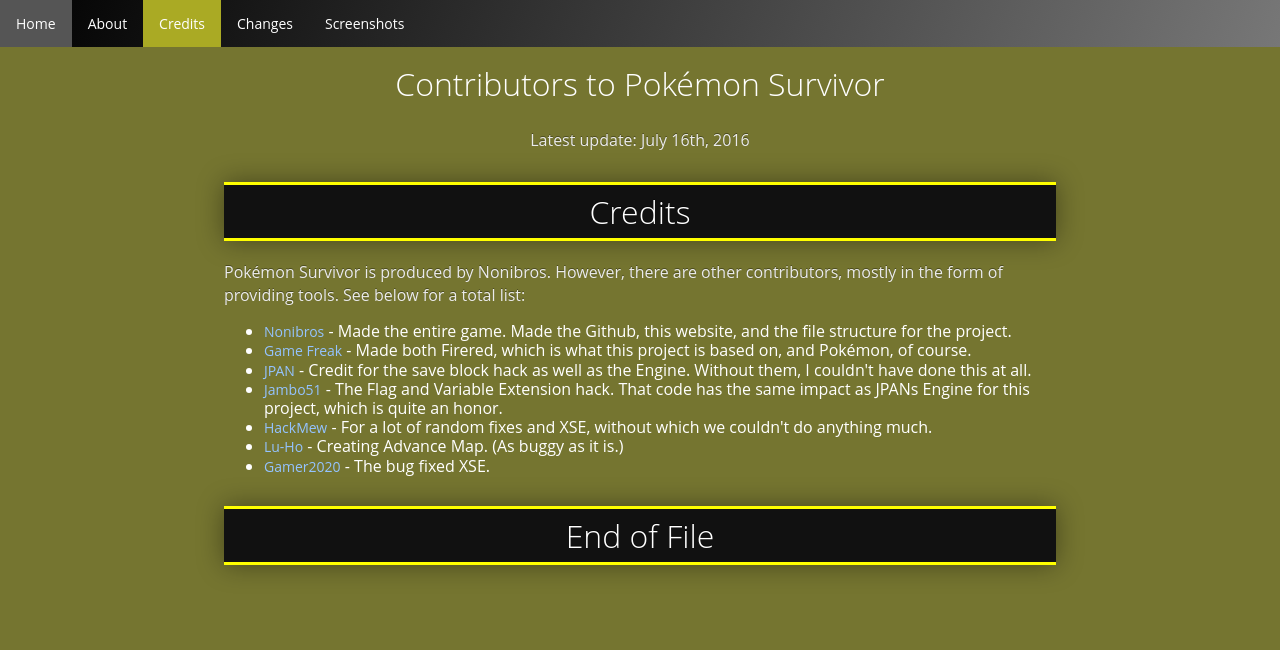
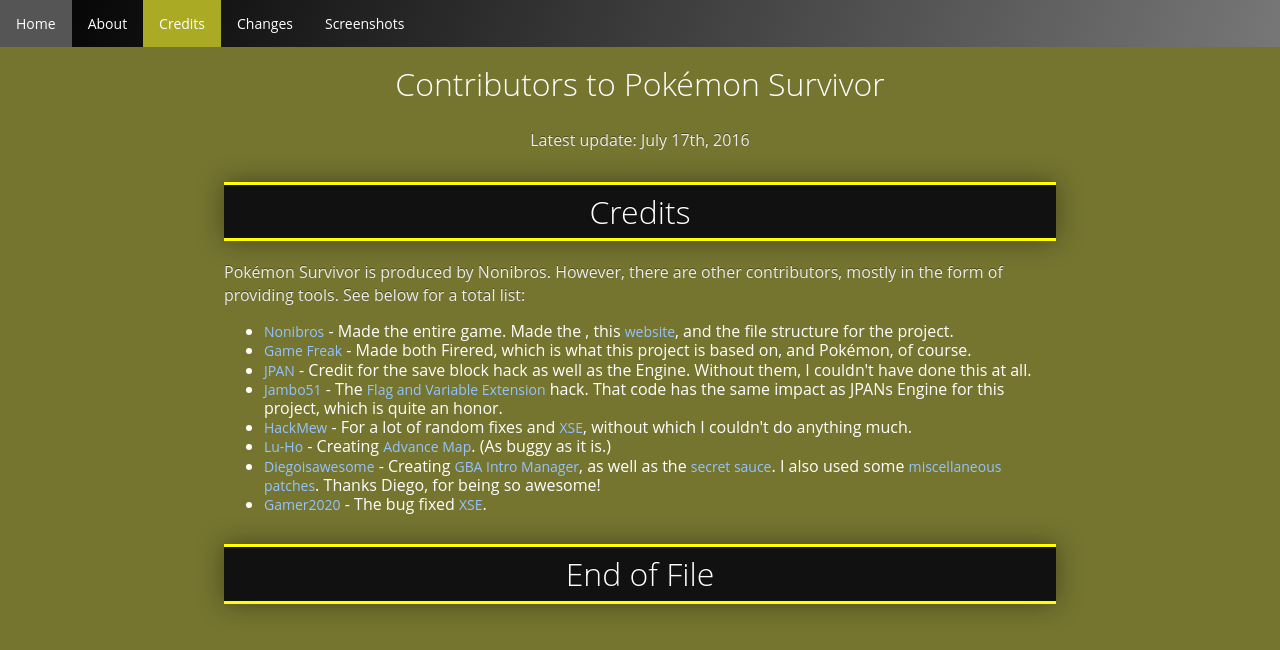
Before and after one commit to Nonibros/Pokemon-Survivor, a plain HTML site: page CONTRIBUTIONS.html in a window 1280 px wide. Drawn offline with Linux system fonts and the light colour scheme.

Commit message:
Added links to contributions. Also added Diego, for he is awesome.

```diff
--- a/CONTRIBUTIONS.html
+++ b/CONTRIBUTIONS.html
@@ -22,20 +22,21 @@
 <div class="content">
 <h1 style="text-align: center;">Contributors to Pokémon Survivor</h1>
 
-<p style="text-align: center;">Latest update: July 16th, 2016</p>
+<p style="text-align: center;">Latest update: July 17th, 2016</p>
 
 <h2>Credits</h2>
 
 <p>Pokémon Survivor is produced by Nonibros. However, there are other contributors, mostly in the form of providing tools. See below for a total list:</p>
 
     <ul>
-        <li><a href="http://www.pokecommunity.com/member.php?u=596277">Nonibros</a> - Made the entire game. Made the Github, this website, and the file structure for the project.</li>
+        <li><a href="http://www.pokecommunity.com/member.php?u=596277">Nonibros</a> - Made the entire game. Made the , this <a href="https://nonibros.github.io/Pokemon-Survivor/">website</a>, and the file structure for the project.</li>
         <li><a href="http://www.gamefreak.co.jp/">Game Freak</a> - Made both Firered, which is what this project is based on, and Pokémon, of course.</li>
         <li><a href="http://www.pokecommunity.com/member.php?u=126205">JPAN</a> - Credit for the save block hack as well as the Engine. Without them, I couldn't have done this at all.</li>
-        <li><a href="http://www.pokecommunity.com/member.php?u=156050">Jambo51</a> - The Flag and Variable Extension hack. That code has the same impact as JPANs Engine for this project, which is quite an honor.</li>
-        <li><a href="http://www.pokecommunity.com/member.php?u=28656">HackMew</a> - For a lot of random fixes and XSE, without which we couldn't do anything much.</li>
-        <li><a href="http://www.pokecommunity.com/member.php?u=10073">Lu-Ho</a> - Creating Advance Map. (As buggy as it is.)</li>
-        <li><a href="http://gamer2020.ga/">Gamer2020</a> - The bug fixed XSE.</li>
+        <li><a href="http://www.pokecommunity.com/member.php?u=156050">Jambo51</a> - The <a href="http://www.pokecommunity.com/showthread.php?t=302476">Flag and Variable Extension</a> hack. That code has the same impact as JPANs Engine for this project, which is quite an honor.</li>
+        <li><a href="http://www.pokecommunity.com/member.php?u=28656">HackMew</a> - For a lot of random fixes and <a href="http://www.pokecommunity.com/showthread.php?t=85025">XSE</a>, without which I couldn't do anything much.</li>
+        <li><a href="http://www.pokecommunity.com/member.php?u=10073">Lu-Ho</a> - Creating <a href="http://www.pokecommunity.com/showthread.php?t=127348">Advance Map</a>. (As buggy as it is.)</li>
+        <li><a href="http://www.pokecommunity.com/member.php?u=70562">Diegoisawesome</a> - Creating <a href="https://github.com/Diegoisawesome/GBAIntroManager">GBA Intro Manager</a>, as well as the <a href="http://www.pokecommunity.com/showthread.php?t=339343">secret sauce</a>. I also used some <a href="http://www.pokecommunity.com/showthread.php?t=333996">miscellaneous patches</a>. Thanks Diego, for being so awesome!</li>
+        <li><a href="http://gamer2020.ga/">Gamer2020</a> - The bug fixed <a href="http://gamer2020.ga/?p=83">XSE</a>.</li>
     </ul>
 
 <h2>End of File</h2>
```
